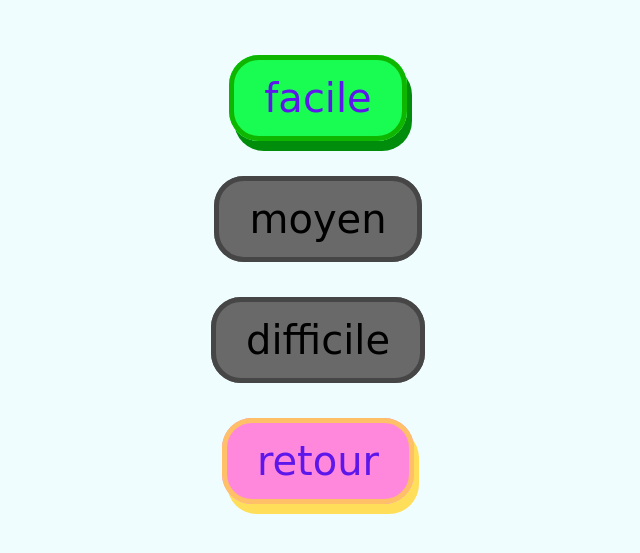
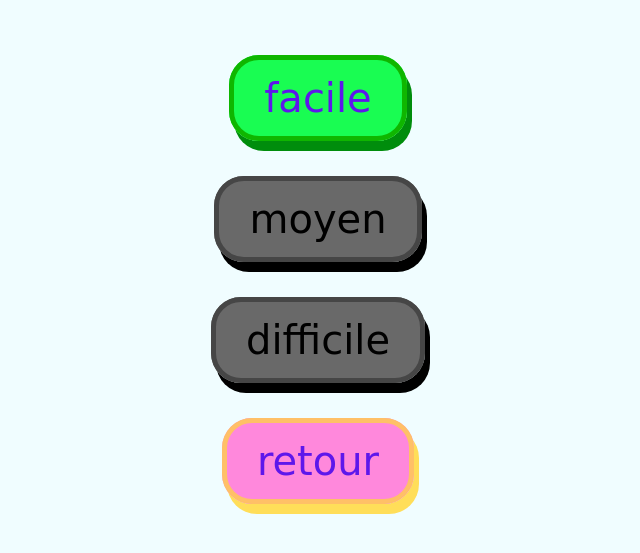
Before and after one commit to NoanBregeon/Projet_Renfor_PHP, a PHP site: page /quiz/quiz.php?type=1 in a window 1280 px wide. Shown: the top 553 px of the page, without its empty margins (297-937 px from the left). Run offline with PHP 8.4, Linux system fonts and the light colour scheme.

Commit message:
Update styles.css

```diff
--- a/styles/styles.css
+++ b/styles/styles.css
@@ -103,7 +103,7 @@ div {
     font-size: 40px;
     text-decoration: none;
     color: black;
-    box-shadow: 5px 10px rgba(0, 0, 0, 0);
+    box-shadow: 5px 10px #000000;
     padding: 15px 30px;
     transition: all 0.3s ease;
 }
```
